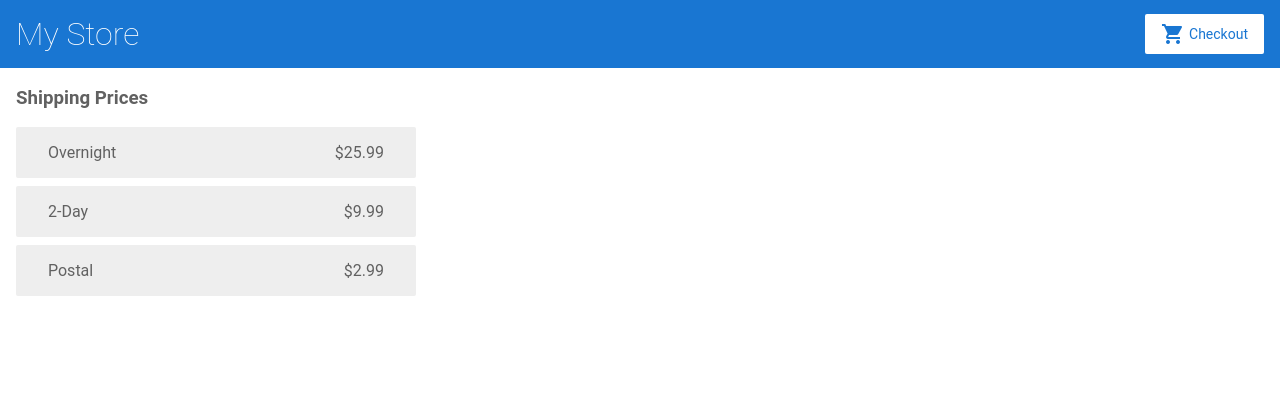
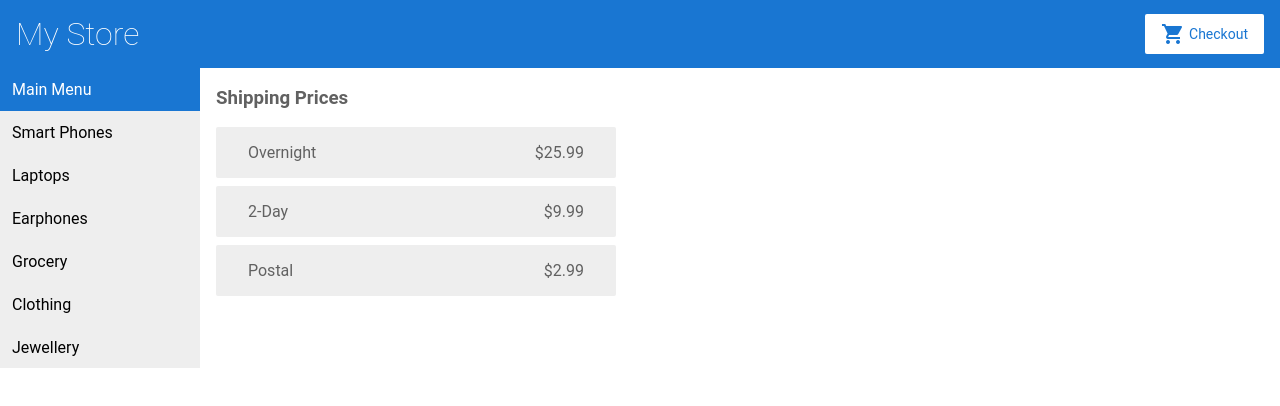
Before and after one commit to shru1032/Angular-basic, an Angular app: page /shipping in a window 1280 px wide. Shown: the top 406 px of the page. Built offline with nearby package versions, Linux system fonts and the light colour scheme.

Commit message:
2 files modified

```diff
--- a/src/app/app.component.css
+++ b/src/app/app.component.css
@@ -1,5 +1,28 @@
+.vertical-menu {
+  width: 200px; /* Set a width if you like */
+}
 
+.vertical-menu a {
+  background-color: #eee; /* Grey background color */
+  color: black; /* Black text color */
+  display: block; /* Make the links appear below each other */
+  padding: 12px; /* Add some padding */
+  text-decoration: none; /* Remove underline from links */
+}
 
+.vertical-menu a:hover {
+  background-color: #ccc; /* Dark grey background on mouse-over */
+}
+
+.vertical-menu a.active {
+  background-color: #1976d2; /* Add a green color to the "active/current" link */
+  color: white;
+}
+.vertical-menu {
+  width: 200px;
+  height: 300px;
+  overflow-y: auto;
+}
 
 /*
 Copyright Google LLC. All Rights Reserved.
--- a/src/app/app.component.html
+++ b/src/app/app.component.html
@@ -1,6 +1,17 @@
 <app-top-bar></app-top-bar>
 
 <div class="container">
+  <div class="vertical-menu">
+    <a class="active">Main Menu</a>
+    <a href="#">Smart Phones</a>
+    <a href="#">Laptops</a>
+    <a href="#">Earphones</a>
+    <a href="#">Grocery</a>
+    <a href="#">Clothing</a>
+    <a href="#">Jewellery</a>
+    <a href="#">Cosmetics</a>
+    <a href="#">Home Decor</a>
+  </div>
   <router-outlet></router-outlet>
 </div>
 
```
